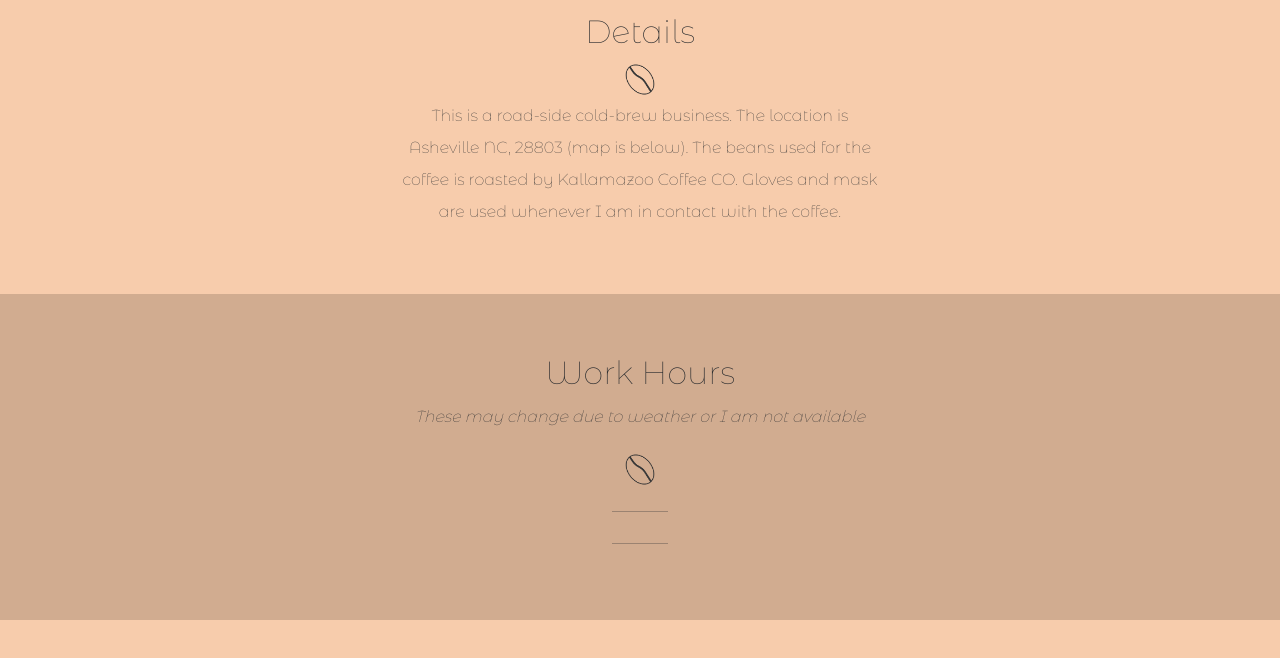
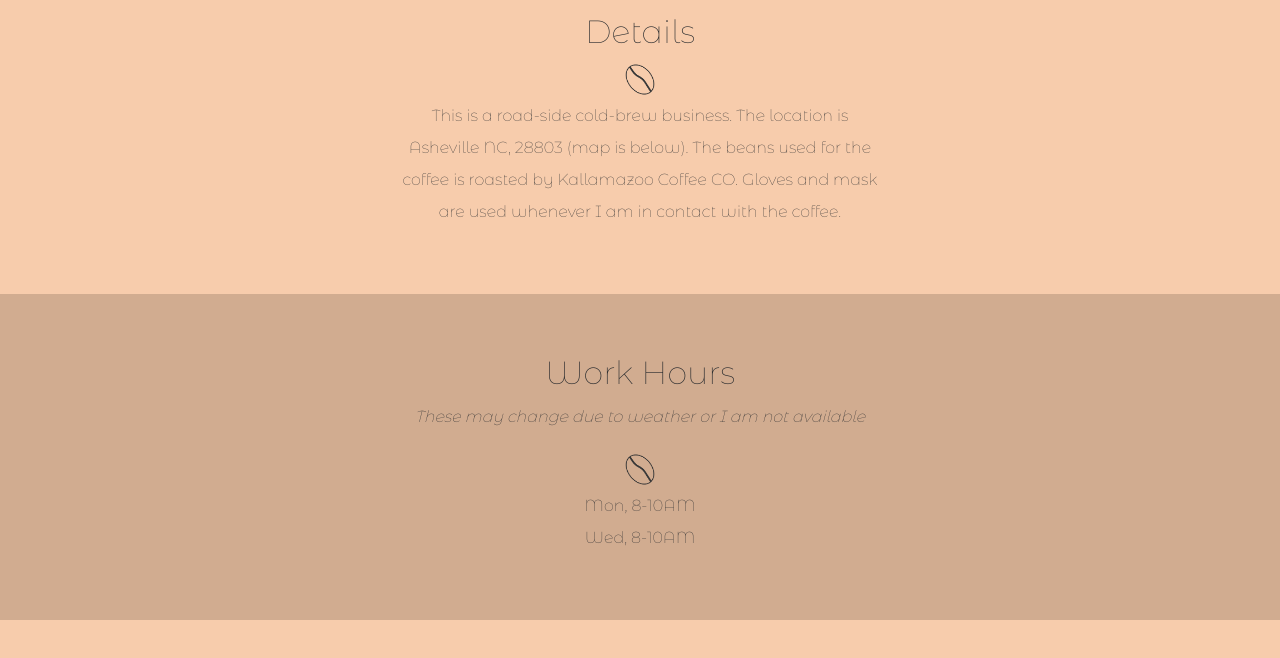
Before and after one commit to ezraszobody/coffeebyezra, a plain HTML site: page index.html in a window 1280 px wide. Shown: the part 721-1379 px from the top of the page. Drawn offline with nearby package versions, Linux system fonts and the light colour scheme; grey boxes are pictures that could not be loaded.

Commit message:
Update index.html

```diff
--- a/index.html
+++ b/index.html
@@ -75,8 +75,8 @@
             <img class="img-fluid" src="images/beanicon.png" alt="" width="40px">
           </div>
             <p class="text-center">
-              _______<br>
-              _______
+              Mon, 8-10AM<br>
+              Wed, 8-10AM
             </p>
           </div>
         </div>
```
